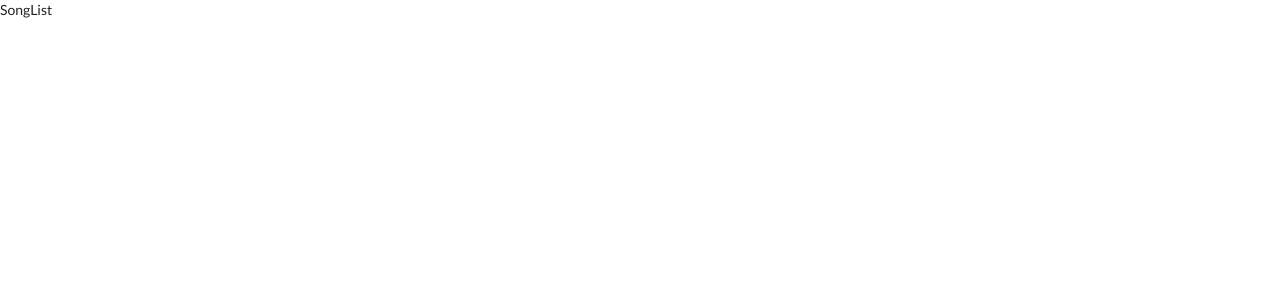
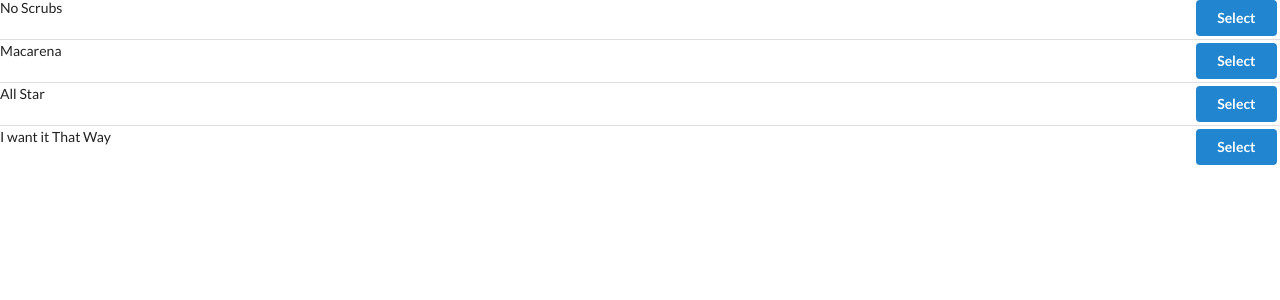
Before and after one commit to stepanencode/WebSailorsReactProjects, a React (Create React App) app in the folder songs/: page / in a window 1280 px wide. Shown: the top 300 px of the page. Built offline with nearby package versions, Linux system fonts and the light colour scheme.

Commit message:
added render list method

```diff
--- a/songs/src/components/SongList.js
+++ b/songs/src/components/SongList.js
@@ -4,10 +4,28 @@
 class  SongList extends Component {
     // this.props === { songs: state.songs }
 
+    renderList() {
+        return this.props.songs.map((song) => {
+            return (
+                <div className="item" key={song.title}>
+                    <div className="right floated content">
+                        <button className="ui button primary">
+                            Select
+                        </button>
+                    </div>
+                    <div className="content">
+                        {song.title}
+                    </div>
+                </div>
+            )
+        })
+    };
+
     render() {
-        console.log(this.props);
+        // console.log(this.props);
+        // console.log(this.props.songs);
         return (
-            <div>SongList</div>
+            <div className="ui divided list">{this.renderList()}</div>
         )
     }
 }
```
